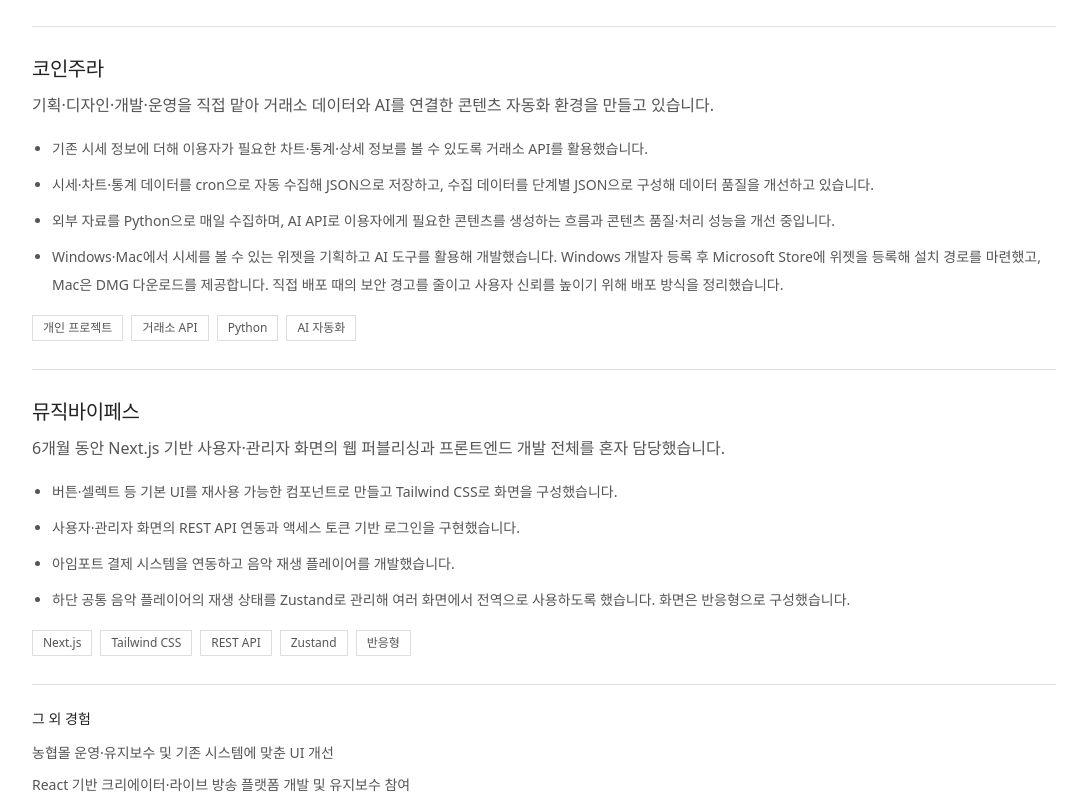
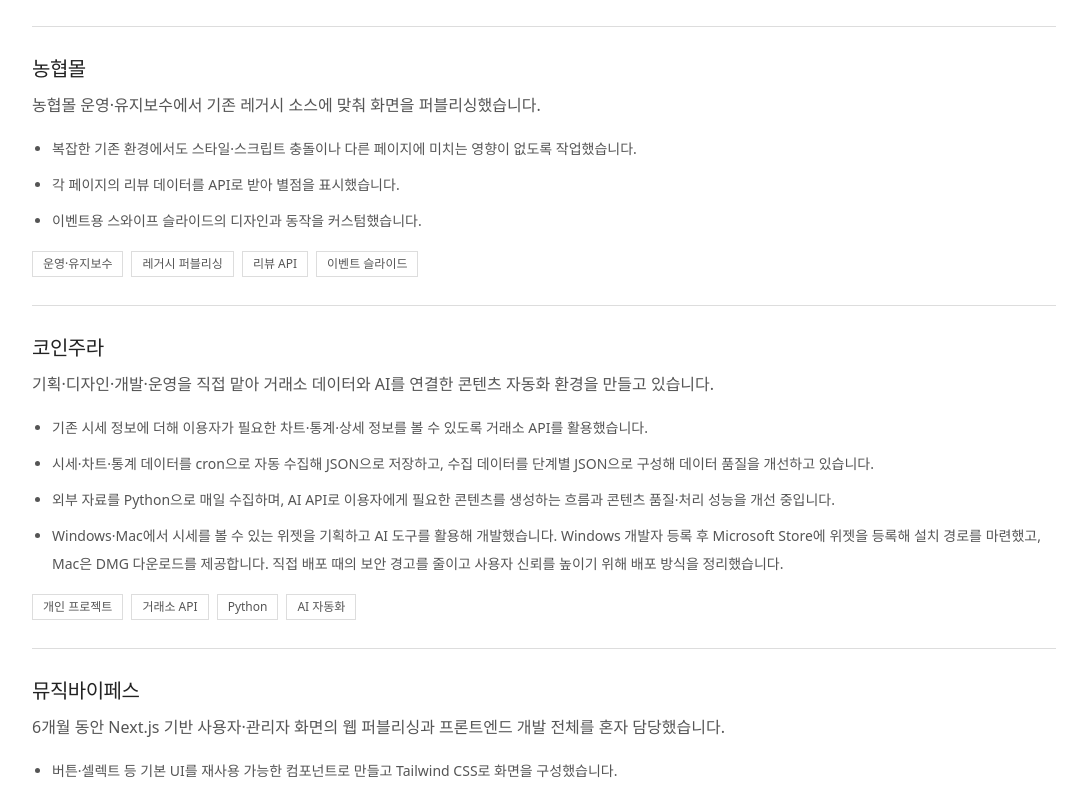
Before and after one commit to gaengkun/portfolio, a React (Vite) app: page / in a window 1280 px wide. Shown: the part 2420-3218 px from the top of the page, without its empty margins (40-1127 px from the left). Built offline with nearby package versions, Linux system fonts and the light colour scheme; the HTML template or start-up script is replaced by a standard one.

Commit message:
Detail Nonghyup Mall maintenance work

```diff
--- a/src/content.ts
+++ b/src/content.ts
@@ -77,6 +77,16 @@
             ],
           },
           {
+            title: '농협몰',
+            description: '농협몰 운영·유지보수에서 기존 레거시 소스에 맞춰 화면을 퍼블리싱했습니다.',
+            tags: ['운영·유지보수', '레거시 퍼블리싱', '리뷰 API', '이벤트 슬라이드'],
+            details: [
+              '복잡한 기존 환경에서도 스타일·스크립트 충돌이나 다른 페이지에 미치는 영향이 없도록 작업했습니다.',
+              '각 페이지의 리뷰 데이터를 API로 받아 별점을 표시했습니다.',
+              '이벤트용 스와이프 슬라이드의 디자인과 동작을 커스텀했습니다.',
+            ],
+          },
+          {
             title: '코인주라',
             description: '기획·디자인·개발·운영을 직접 맡아 거래소 데이터와 AI를 연결한 콘텐츠 자동화 환경을 만들고 있습니다.',
             tags: ['개인 프로젝트', '거래소 API', 'Python', 'AI 자동화'],
@@ -100,7 +110,6 @@
           },
         ],
         highlights: [
-          '농협몰 운영·유지보수 및 기존 시스템에 맞춘 UI 개선',
           'React 기반 크리에이터·라이브 방송 플랫폼 개발 및 유지보수 참여',
           'JavaScript·jQuery·REST API 기반 렌트카 중개 플랫폼 리뉴얼',
           'GNUBOARD·YoungCart·Cafe24 기반 병원, 기업, 쇼핑몰, 글로벌 사이트 등 50개 이상 구축',
```
